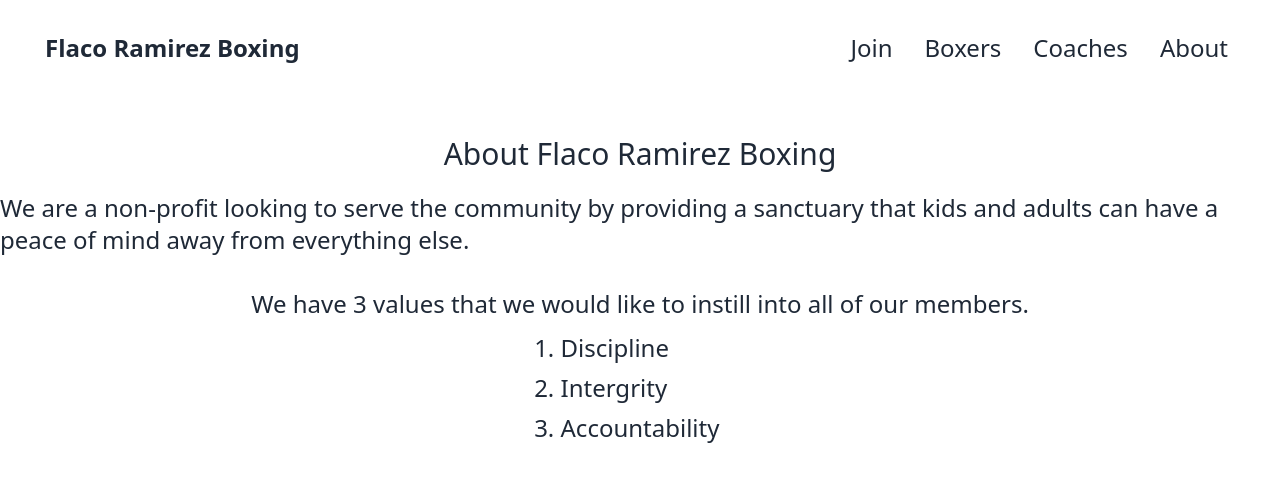
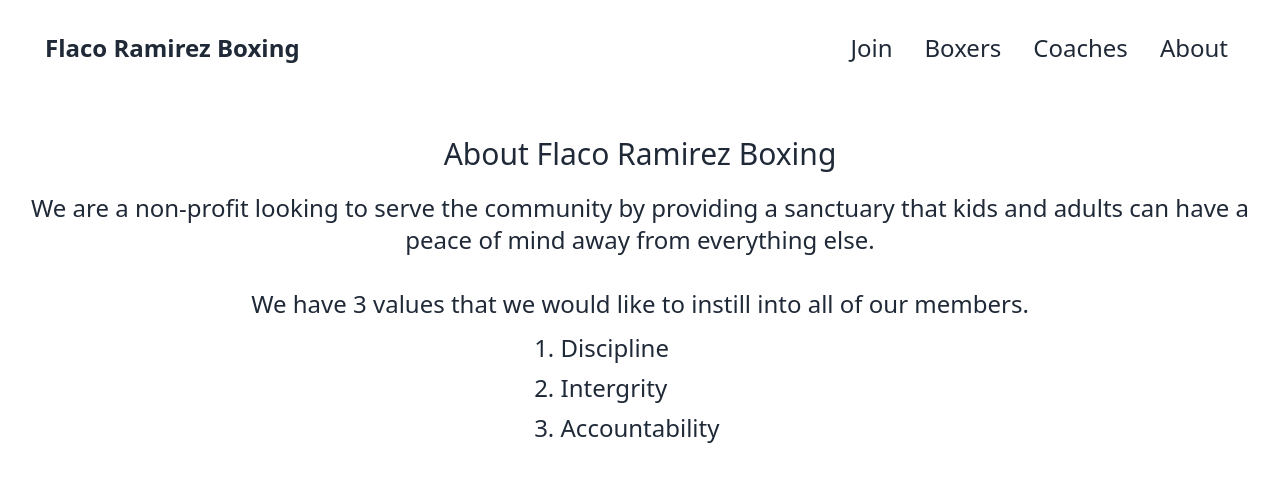
Before and after one commit to donovandcastaneda/frb-boxing-webpage, a React (Vite) app: page /about in a window 1280 px wide. Shown: the top 482 px of the page. Built offline with nearby package versions, Linux system fonts and the light colour scheme.

Commit message:
center text

```diff
--- a/src/pages/About.tsx
+++ b/src/pages/About.tsx
@@ -10,7 +10,7 @@ export function About (){
         {" "}
         About Flaco Ramirez Boxing
       </h1>
-      <p className="py-5 text-2xl">
+      <p className="py-5 text-2xl text-center">
         We are a non-profit looking to serve the community by providing a sanctuary that kids and adults can have a peace of mind away from everything else.{" "}
       </p>
       <p className="py-3 text-2xl">
```
